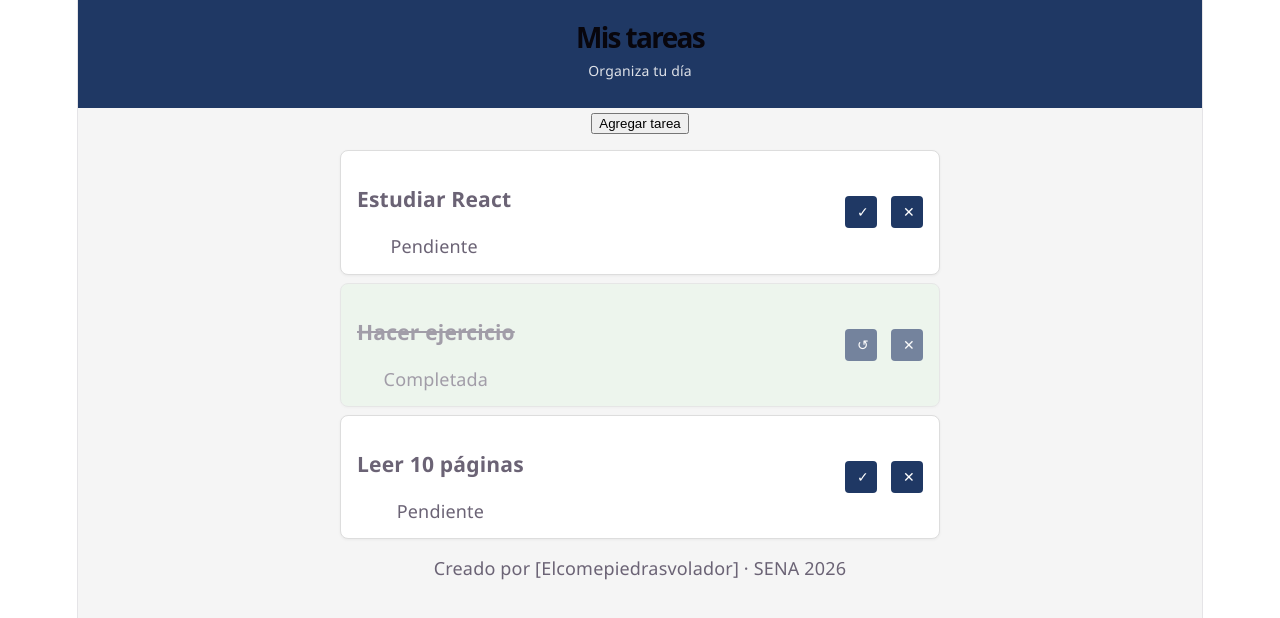
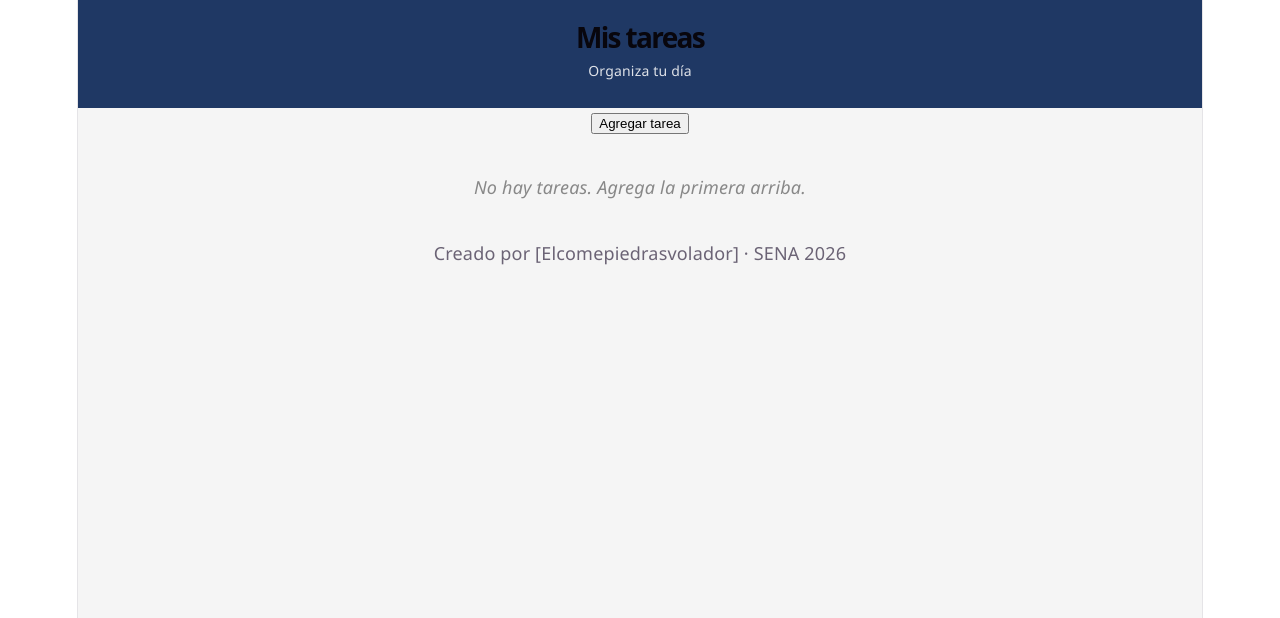
Before and after one commit to miguelxxrlq/etapa-productiva, a React (Vite) app: page / in a window 1280 px wide. Shown: the top 618 px of the page. Built offline with nearby package versions, Linux system fonts and the light colour scheme.

Commit message:
Cargar tareas desde localStorage al iniciar la app

```diff
--- a/src/App.jsx
+++ b/src/App.jsx
@@ -5,23 +5,27 @@ import Lista from './componentes/Lista'
 import PiePagina from './componentes/PiePagina'
 import './App.css'
 
-// 👉 Cargar datos iniciales desde localStorage
-const tareasGuardadas = JSON.parse(localStorage.getItem('tareas')) || []
+// 🧠 Carga segura desde localStorage
+function cargarTareasIniciales() {
+  try {
+    const guardado = localStorage.getItem('tareas')
+
+    if (guardado === null) return []
+
+    return JSON.parse(guardado)
+  } catch (error) {
+    console.error('Error al cargar tareas:', error)
+    return []
+  }
+}
 
 function App() {
   const [mostrarFormulario, setMostrarFormulario] = useState(false)
 
-  const [tareas, setTareas] = useState(
-    tareasGuardadas.length > 0
-      ? tareasGuardadas
-      : [
-          { id: 1, texto: "Estudiar React", completada: false },
-          { id: 2, texto: "Hacer ejercicio", completada: true },
-          { id: 3, texto: "Leer 10 páginas", completada: false }
-        ]
-  )
+  // 📦 Estado inicial desde localStorage
+  const [tareas, setTareas] = useState(cargarTareasIniciales)
 
-  // 💾 función auxiliar
+  // 💾 Guardar siempre en estado + localStorage
   const guardarTareas = (nuevasTareas) => {
     setTareas(nuevasTareas)
     localStorage.setItem('tareas', JSON.stringify(nuevasTareas))
```
